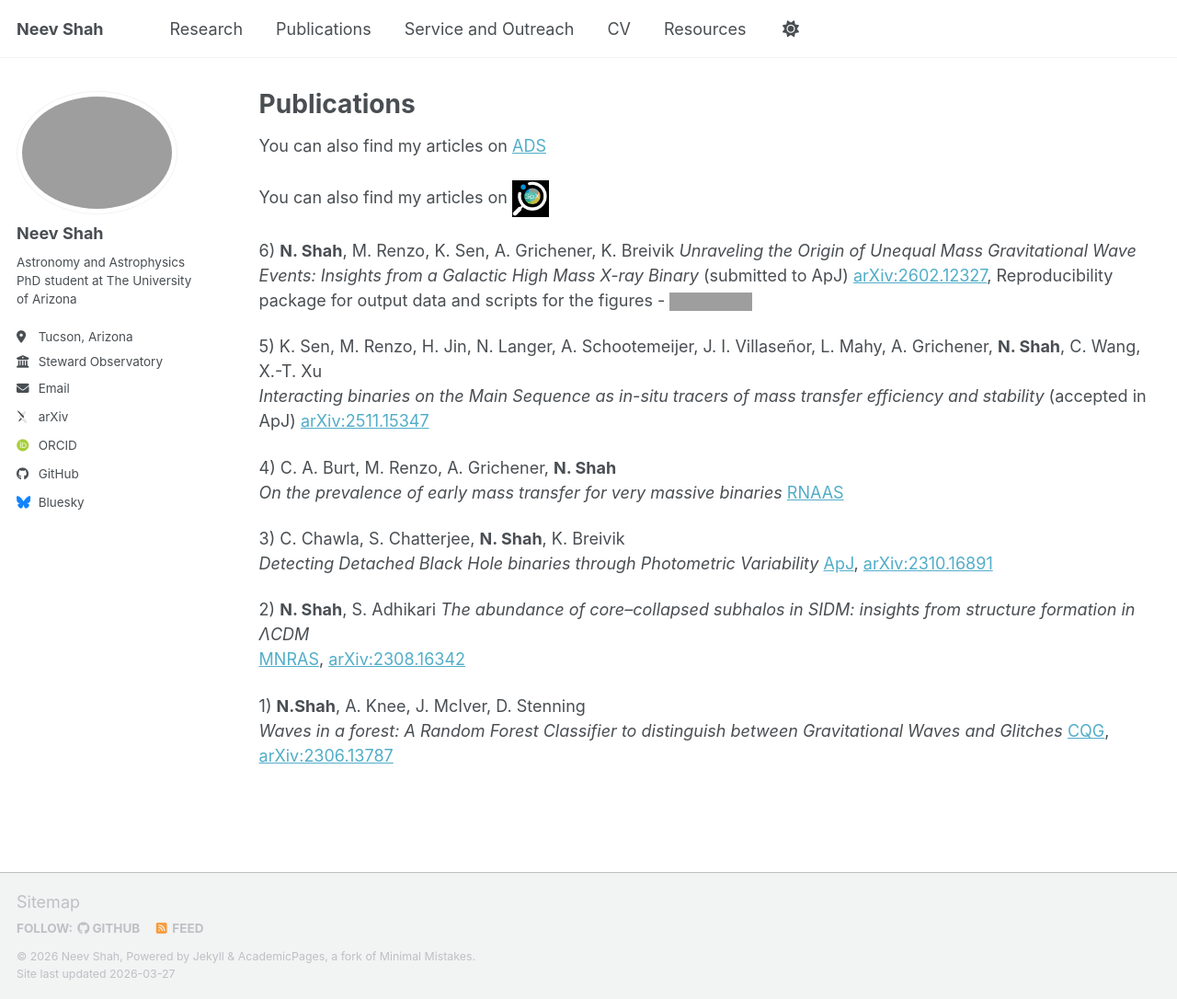
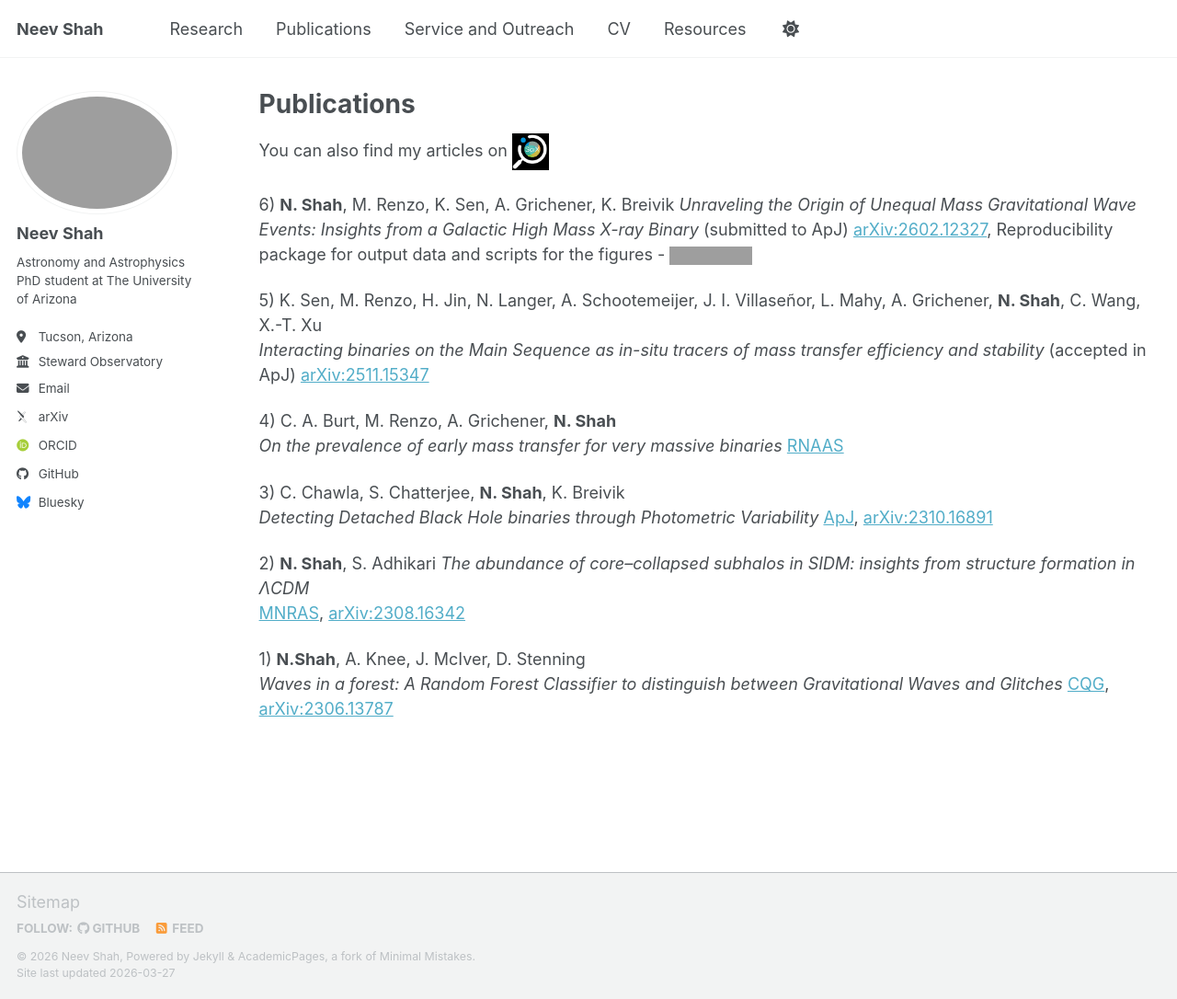
Before and after one commit to neevshah101/neevshah101.github.io, a Jekyll site: the page built from _pages/publications.md, in a window 1280 px wide and 1086 px high. Shown: the whole window at 92% size. Built offline with Jekyll 4.4.1, drawn with Linux system fonts in a browser that asks for light colours; some web fonts are replaced; a script bundle is joined from its source files by our own code; library files that are not in the unit come from our copies; grey boxes are pictures that could not be loaded.

Commit message:
scix logo attempt 3, adios ADS

```diff
--- a/_pages/publications.md
+++ b/_pages/publications.md
@@ -5,11 +5,9 @@ permalink: /publications/
 author_profile: true
 ---
 
-You can also find my articles on [ADS](https://ui.adsabs.harvard.edu/public-libraries/9EwD-zomQNSZSOGsAMyd0A)
-
 You can also find my articles on
 <a href="https://scixplorer.org/public-libraries/9EwD-zomQNSZSOGsAMyd0A">
-  <img src="/images/scix.jpg" alt="SciX" width="40">
+  <img src="/images/scix.jpg" alt="SciX" width="40" height = "30">
 </a>
 
 6) **N. Shah**, M. Renzo, K. Sen, A. Grichener, K. Breivik
```
